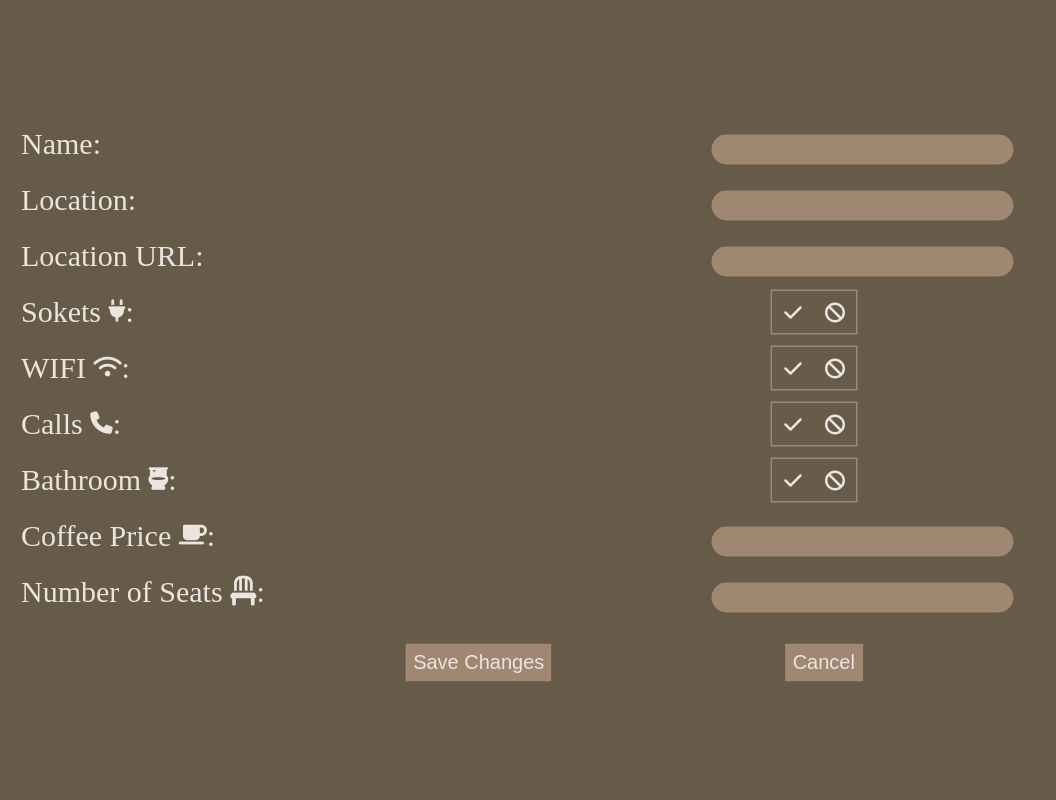
After one commit to JentekUA/CafeRating, a Flask app: template templates/add.html in a window 1280 px wide. The commit adds this page. Shown: the whole page, without its empty margins (0-1056 px from the left). Run offline with Flask 2, Linux system fonts and the light colour scheme; the template is opened without the code that fills it, so the values that code supplies are empty.

Commit message:
Introduce add template and styling for it Used the same style.css file for styling new form

```diff
--- a/static/css/style.css
+++ b/static/css/style.css
@@ -22,9 +22,18 @@ a:visited {
   color: var(--color-3);
 }
 
-button,
+button {
+  color: var(--color-1);
+}
+
 input {
   color: var(--color-1);
+  background-color: var(--color-3);
+  border: 2px solid var(--color-4);
+  caret-color: var(--color-1);
+  padding: 0 10px;
+  border-radius: 15px;
+  width: 155px;
 }
 
 body {
@@ -155,15 +164,6 @@ body {
   transition: transform 0.3s ease;
 }
 
-.edit-form input {
-  background-color: var(--color-3);
-  border: 2px solid var(--color-4);
-  caret-color: var(--color-1);
-  padding: 0 10px;
-  border-radius: 15px;
-  width: 155px;
-}
-
 .edit-form.display {
   transform: translateX(0);
 }
@@ -173,13 +173,15 @@ body {
   justify-content: center;
 }
 
-.edit-form-controls {
+.edit-form-controls,
+.add-form-controls {
   display: flex;
   justify-content: space-evenly;
   margin: 20px 0;
 }
 
-.edit-form-controls button {
+.edit-form-controls button,
+.add-form-controls button {
   background-color: var(--color-3);
   padding: 5px;
   color: inherit;
@@ -187,7 +189,8 @@ body {
   cursor: pointer;
 }
 
-.edit-form-controls button:active {
+.edit-form-controls button:active,
+.add-form-controls button:active {
   transform: scale(0.9);
 }
 
@@ -237,3 +240,35 @@ body {
 .add-new:active {
   transform: scale(0.98);
 }
+
+.add-form {
+  width: 100%;
+  height: 100vh;
+  background-color: var(--color-4);
+  display: flex;
+  flex-direction: column;
+  align-items: center;
+  justify-content: center;
+}
+
+.add-form table {
+  width: 100%;
+  border-spacing: 20px;
+  font-size: 30px;
+}
+
+.add-form input {
+  transform: scale(2);
+}
+
+.add-form-controls {
+  width: 75%;
+}
+
+.add-form-controls button {
+  transform: scale(1.5);
+}
+
+.add-form .toggle {
+  transform: scale(1.5);
+}
--- /dev/null
+++ b/templates/add.html
@@ -0,0 +1,109 @@
+<!DOCTYPE html>
+<html lang="en">
+  <head>
+    <meta charset="UTF-8" />
+    <meta http-equiv="X-UA-Compatible" content="IE=edge" />
+    <meta name="viewport" content="width=device-width, initial-scale=1.0" />
+    <link rel="stylesheet" href="../static/css/style.css" />
+    <link rel="stylesheet" href="https://cdnjs.cloudflare.com/ajax/libs/font-awesome/6.2.0/css/all.min.css" integrity="sha512-xh6O/CkQoPOWDdYTDqeRdPCVd1SpvCA9XXcUnZS2FmJNp1coAFzvtCN9BmamE+4aHK8yyUHUSCcJHgXloTyT2A==" crossorigin="anonymous" referrerpolicy="no-referrer" />
+    <title>Add Form</title>
+  </head>
+  <body>
+    <form action="#" class="add-form">
+      <table>
+        <tr>
+          <td>
+            <span>Name: </span>
+          </td>
+          <td>
+            <input type="text" />
+          </td>
+        </tr>
+        <tr>
+          <td>
+            <span>Location: </span>
+          </td>
+          <td>
+            <input type="text" />
+          </td>
+        </tr>
+        <tr>
+          <td>
+            <span>Location URL: </span>
+          </td>
+          <td>
+            <input type="url" />
+          </td>
+        </tr>
+        <tr>
+          <td>
+            <span>Sokets <i class="fa fa-plug fa-xs" aria-hidden="true"></i>: </span>
+          </td>
+          <td>
+            <div class="toggle">
+              <button class="toggle-check"><i class="fa fa-check" aria-hidden="true"></i></button>
+              <button class="toggle-uncheck"><i class="fa fa-ban" aria-hidden="true"></i></button>
+              <input class="hidden-checkbox" type="checkbox" name="sokets" />
+            </div>
+          </td>
+        </tr>
+        <tr>
+          <td>
+            <span>WIFI <i class="fa fa-wifi fa-xs" aria-hidden="true"></i>:</span>
+          </td>
+          <td>
+            <div class="toggle">
+              <button class="toggle-check"><i class="fa fa-check" aria-hidden="true"></i></button>
+              <button class="toggle-uncheck"><i class="fa fa-ban" aria-hidden="true"></i></button>
+              <input class="hidden-checkbox" type="checkbox" name="wifi" />
+            </div>
+          </td>
+        </tr>
+        <tr>
+          <td>
+            <span>Calls <i class="fa fa-phone fa-xs" aria-hidden="true"></i>:</span>
+          </td>
+          <td>
+            <div class="toggle">
+              <button class="toggle-check"><i class="fa fa-check" aria-hidden="true"></i></button>
+              <button class="toggle-uncheck"><i class="fa fa-ban" aria-hidden="true"></i></button>
+              <input class="hidden-checkbox" type="checkbox" name="calls" />
+            </div>
+          </td>
+        </tr>
+        <tr>
+          <td>
+            <span>Bathroom <i class="fas fa-toilet fa-xs" aria-hidden="true"></i>: </span>
+          </td>
+          <td>
+            <div class="toggle">
+              <button class="toggle-check"><i class="fa fa-check" aria-hidden="true"></i></button>
+              <button class="toggle-uncheck"><i class="fa fa-ban" aria-hidden="true"></i></button>
+              <input class="hidden-checkbox" type="checkbox" name="bathroom" />
+            </div>
+          </td>
+        </tr>
+        <tr>
+          <td>
+            <span>Coffee Price <i class="fa fa-coffee fa-xs" aria-hidden="true"></i>:</span>
+          </td>
+          <td>
+            <input type="text" />
+          </td>
+        </tr>
+        <tr>
+          <td>
+            <span>Number of Seats <i class="fa-solid fa-chair" aria-hidden="true"></i>:</span>
+          </td>
+          <td>
+            <input type="text" />
+          </td>
+        </tr>
+      </table>
+      <div class="add-form-controls">
+        <button type="submit">Save Changes</button>
+        <button class="cancel">Cancel</button>
+      </div>
+    </form>
+  </body>
+</html>
```
